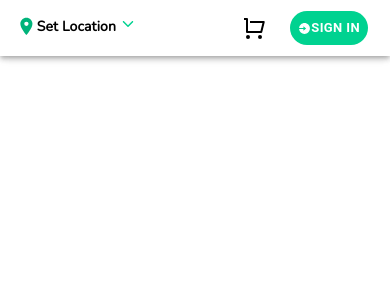
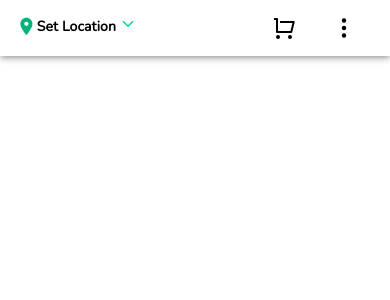
Before and after one commit to AmanPandey0320/Dunzo-clone, a React (Create React App) app: page / in a window 390 px wide. Shown: the top 300 px of the page. Built offline with nearby package versions, Linux system fonts and the light colour scheme.

Commit message:
navbar completed

```diff
--- a/src/components/navbar.js
+++ b/src/components/navbar.js
@@ -1,14 +1,25 @@
-import { AppBar, Button, Container, IconButton, Toolbar,Typography } from '@material-ui/core';
-import React from 'react';
+import { AppBar, Button, Container, IconButton, Menu, MenuList, Toolbar,Typography } from '@material-ui/core';
+import React, { useState } from 'react';
 import Logo from '../assets/images/logo.png';
 import useStyles from './styles/navbar';
 import LocationBar from './location';
 import { Link } from 'react-router-dom';
 import { RiShoppingCartLine,RiLoginCircleFill } from 'react-icons/ri';
+import  { BsThreeDotsVertical } from 'react-icons/bs';
 import Tooltip from './tooltip';
 
 const Navbar = (props) => {
     const classes = useStyles();
+    const [menu,setMenu] = useState(false);
+    const [anchor,setAnchor] = useState(null);
+    const handleMenu = (open) => (e) => {
+        if(menu === false){
+            setAnchor(e.currentTarget);
+        }else{
+            setAnchor(null);
+        }
+        setMenu(open);
+    }
     return (
         <React.Fragment>
             <AppBar className={classes.appbar} position="fixed">
@@ -41,10 +52,39 @@ const Navbar = (props) => {
                                 <RiShoppingCartLine color="#000000" />
                             </IconButton>
                         </Link>
-                        <Link className={classes.link} to="#">
+                        <Link className={`${classes.link} ${classes.smHide}`} to="#">
                             <Button className={classes.button} onClick={()=>{alert('signin')}} >
                                 <RiLoginCircleFill/>Sign In
                             </Button>
+                        </Link>
+                        <Link className={`${classes.link} ${classes.mdHide}`}>
+                          <IconButton onClick={handleMenu(!menu)} >
+                              <BsThreeDotsVertical color="#000000"/>
+                              <Menu
+                                className={classes.mdHide}
+                                id="mobile menu"
+                                open={menu}
+                                anchorEl={anchor}
+                                onClose={handleMenu(false)}
+                                keepMounted
+                              >
+                                  <MenuList onClick={()=>{alert('signin')}}>
+                                      <Link className={classes.link} to="#">
+                                        Sign In to Dunzo
+                                      </Link>
+                                  </MenuList>
+                                  <MenuList>
+                                      <Link className={classes.link} to="/partner">
+                                        Dunzo for Partners
+                                      </Link>
+                                  </MenuList>
+                                  <MenuList>
+                                      <Link className={classes.link} to="/delivery-partner">
+                                        Need Delivery Partners?
+                                      </Link>
+                                  </MenuList>
+                              </Menu>
+                          </IconButton>
                         </Link>
                     </Toolbar>
                 </Container>
--- a/src/components/styles/navbar.js
+++ b/src/components/styles/navbar.js
@@ -54,6 +54,9 @@ const useStyles = makeStyles(theme => ({
         fontWeight:'600',
         '&:hover':{
             backgroundColor:Theme.main.icon
+        },
+        [theme.breakpoints.down('md')]:{
+            width:'100px'
         }
     },
     smHide:{
@@ -63,6 +66,11 @@ const useStyles = makeStyles(theme => ({
         [theme.breakpoints.down('sm')]:{
             display:'none'
         },
+    },
+    mdHide:{
+        [theme.breakpoints.up('md')]:{
+            display:'none'
+        }
     }
 }));
 
```
